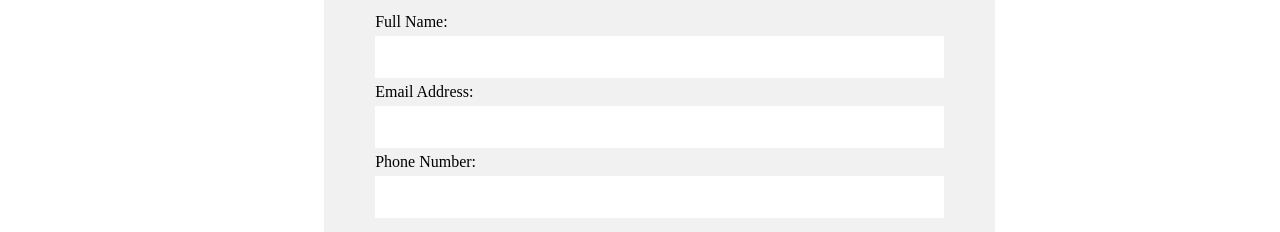
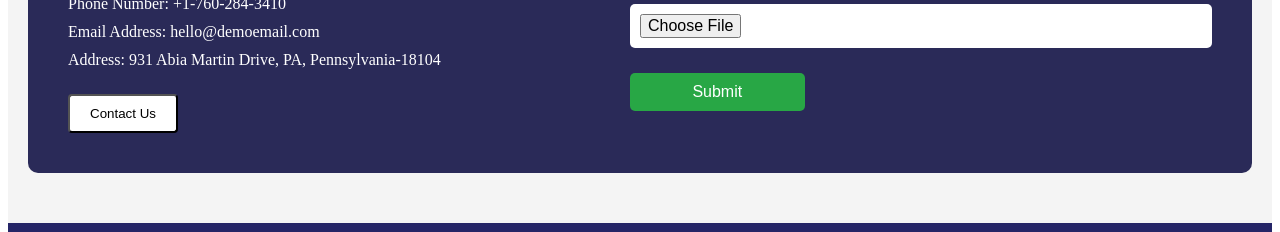
Before and after one commit to RupalDesai/northernsupportservice, a website: page application.html in a window 1280 px wide. Shown: the part 627-859 px from the top of the page. Drawn offline with Linux system fonts and the light colour scheme.

Commit message:
Add files via upload

```diff
--- a/functionality/css/aboutus.css
+++ b/functionality/css/aboutus.css
@@ -203,3 +203,56 @@ footer {
 .card-text li{
   padding-top:3%;
 }
+
+.form {
+  background-color: #f1f1f1;
+  display: flex;
+  flex-direction: column;
+  padding:2vw 4vw;
+  width:90%;
+  max-width: 600px;
+  border-radius: 10px;
+  }
+
+  form h2 {
+  color: #555;
+  font-weight: 800;
+  margin-bottom: 20px;
+  }
+
+  form input, form textarea {
+  border:0;
+  margin:5px 0;
+  padding:10px;
+  outline:none;
+  background-color:#fff;
+  font-size: 16px;
+  font-family: Georgia, 'Times New Roman', Times, serif;
+  }
+
+  form button{
+  padding:15px;
+  background: #ff5361;
+  color:#fff;
+  font-size: 18px;
+  border: 0;
+  outline: none;
+  cursor:pointer;
+  margin: 20px auto 0;
+  border-radius: 30px;
+  width: 30%;
+  cursor: pointer;
+  }
+
+  form button:hover{
+  opacity: 0.6;
+  background: green;
+  }
+
+  .paddingtop{
+  padding-top: 2%;
+  }
+
+  .successmessage{
+  background: green;
+  }
--- a/functionality/css/contactus.css
+++ b/functionality/css/contactus.css
@@ -1,4 +1,4 @@
-form {
+.form {
 background-color: #f1f1f1;
 display: flex;
 flex-direction: column;
@@ -50,3 +50,107 @@ background: green;
 .successmessage{
 background: green;
 }
+
+.contact-section {
+padding: 50px 20px;
+background-color: #f4f4f4;
+}
+
+.contact-container {
+display: flex;
+justify-content: space-between;
+align-items: flex-start;
+background-color:  rgb(42, 42, 88);
+padding: 30px;
+border-radius: 10px;
+color: #fff;
+max-width: 1200px;
+margin: 0 auto;
+}
+
+.contact-info, .contact-form {
+flex: 1;
+margin: 10px;
+}
+
+.contact-info {
+max-width: 45%;
+}
+
+.contact-info h2 {
+font-size: 2em;
+margin-bottom: 10px;
+}
+
+.contact-info p {
+font-size: 1em;
+margin-bottom: 20px;
+}
+
+.contact-info a {
+color: #ffdd57;
+text-decoration: underline;
+}
+
+.contact-details p {
+font-size: 1em;
+margin: 10px 0;
+display: flex;
+align-items: center;
+}
+
+.contact-details img {
+margin-right: 10px;
+}
+
+.contact-form .form-group {
+margin-bottom: 20px;
+}
+
+.contact-form label {
+display: block;
+font-weight: bold;
+margin-bottom: 5px;
+}
+
+.contact-form input, .contact-form textarea {
+width: 100%;
+padding: 10px;
+border: none;
+border-radius: 5px;
+margin-top: 5px;
+}
+
+.contact-form button {
+padding: 10px 20px;
+background-color: #28a745;
+color: #fff;
+border: none;
+border-radius: 5px;
+cursor: pointer;
+font-size: 1em;
+}
+
+.contact-form button:hover {
+background-color: #218838;
+}
+
+@media (max-width: 768px) {
+.contact-container {
+flex-direction: column;
+}
+.contact-info, .contact-form {
+max-width: 100%;
+}
+}
+
+.service-button1 {
+    display: inline-block;
+    margin-top: 15px;
+    padding: 10px 20px;
+    background: white;
+    color: black;
+    text-decoration: none;
+    border-radius: 4px;
+    transition: background 0.3s;
+  }
--- a/functionality/css/homepage.css
+++ b/functionality/css/homepage.css
@@ -211,8 +211,8 @@
 /* Container to hold both images */
 .image-container {
   position: relative;
-  width: 500px;  /* Set the desired width */
-  height: 500px; /* Set the desired height */
+  width: 550px;  /* Set the desired width */
+  height: 700px; /* Set the desired height */
   overflow: hidden; /* Hide any overflow from the image */
   display: flex;
   align-items: center;
@@ -282,6 +282,7 @@
   border-radius: 4px;
   transition: background 0.3s;
 }
+
 .service-button:hover {
   background: #0056b3;
 }
@@ -330,3 +331,60 @@
   font-size: 1em;
   color: #666;
 }
+
+.image-container-footer {
+  position: relative;
+  width: 30%;  /* Set the desired width */
+  height: 30%;/* Set the desired height */
+  overflow: hidden; /* Hide any overflow from the image */
+  display: flex;
+  align-items: center;
+  justify-content: center;
+  padding-top:10%;
+  padding-left:10%;
+}
+
+.contact-section {
+  padding: 50px 20px;
+  }
+
+  .contact-container {
+  display: flex;
+  justify-content: space-between;
+  align-items: flex-start;
+  padding: 30px;
+  border-radius: 10px;
+  color: black;
+  max-width: 1200px;
+  margin: 0 auto;
+  }
+
+
+  .contact-info {
+  max-width: 45%;
+  }
+
+  .contact-info h2 {
+  font-size: 2em;
+  margin-bottom: 10px;
+  }
+
+  .contact-info p {
+  font-size: 1em;
+  margin-bottom: 20px;
+  }
+
+  .contact-info a {
+  text-decoration: underline;
+  }
+
+  .contact-details p {
+  font-size: 1em;
+  margin: 10px 0;
+  display: flex;
+  align-items: center;
+  }
+
+  .contact-details img {
+  margin-right: 10px;
+  }
```
Lines whose indentation alone changed are shown as unchanged.
